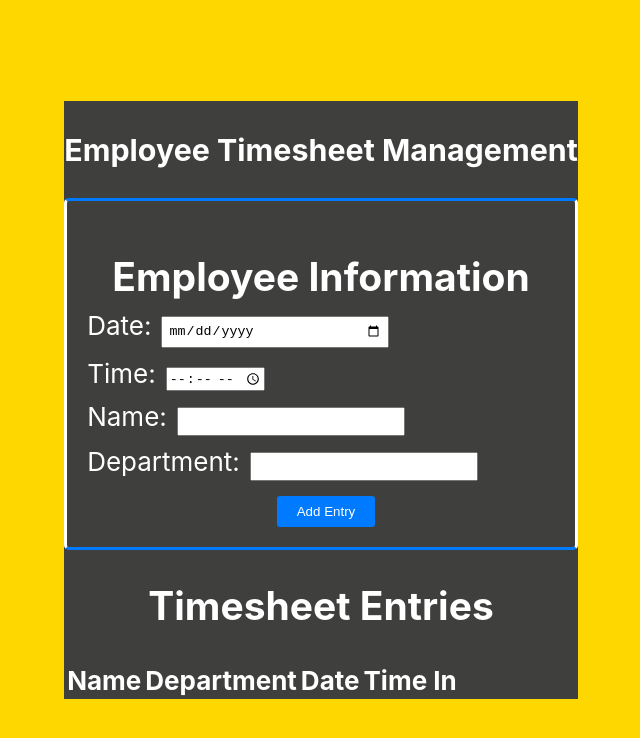
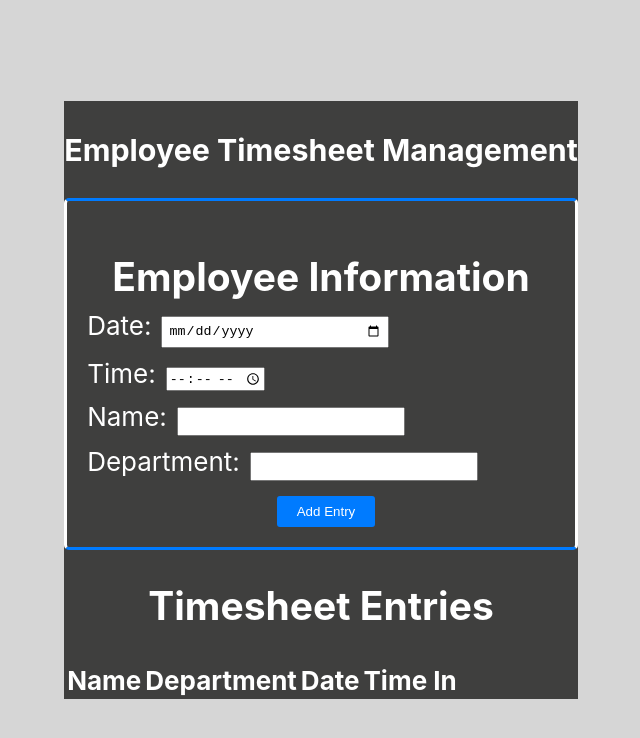
Before and after one commit to pidooort/timesheet, a React (Create React App) app: page / in a window 1280 px wide. Shown: the top 738 px of the page, without its empty margins (319-959 px from the left). Built offline with nearby package versions, Linux system fonts and the light colour scheme.

Commit message:
no further changes

```diff
--- a/package.json
+++ b/package.json
@@ -8,6 +8,7 @@
     "@testing-library/user-event": "^13.5.0",
     "react": "^18.2.0",
     "react-dom": "^18.2.0",
+    "react-router-dom": "^6.22.3",
     "react-scripts": "5.0.1",
     "web-vitals": "^2.1.4"
   },
--- a/src/App.css
+++ b/src/App.css
@@ -16,7 +16,7 @@
 }
 
 .App-header {
-  background-color: #ffd700;
+  background-color: #d6d6d6;
   min-height: 100vh;
   display: flex;
   flex-direction: column;
```
Also changed, not shown: src/components/TimesheetForm.jsx (+7 -0 lines), 1 other file (tests, documents, lock files or other folders).
